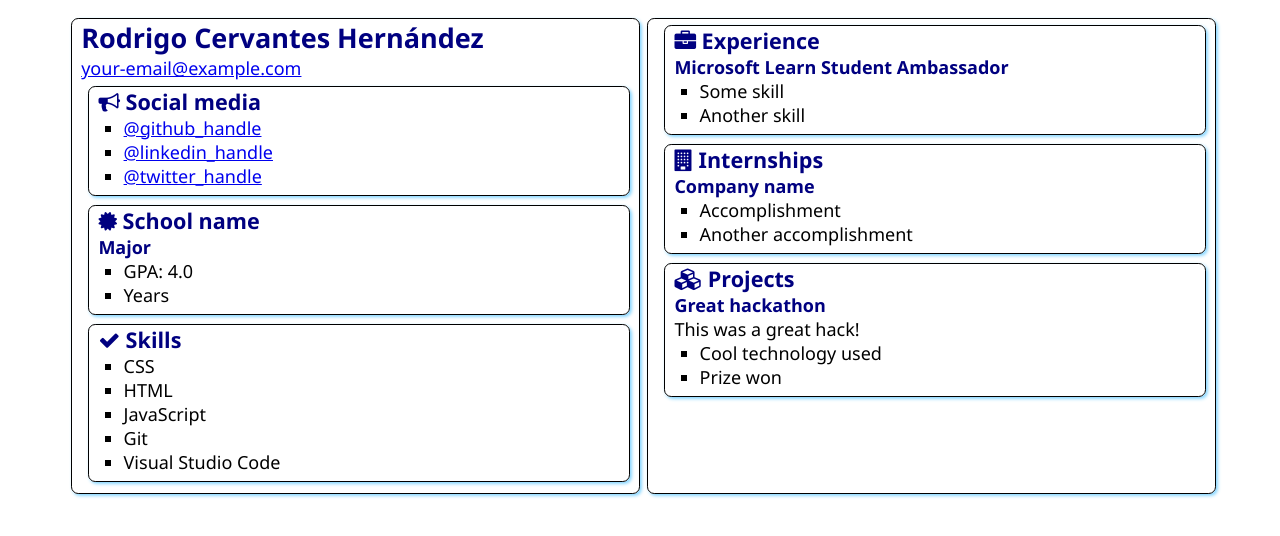
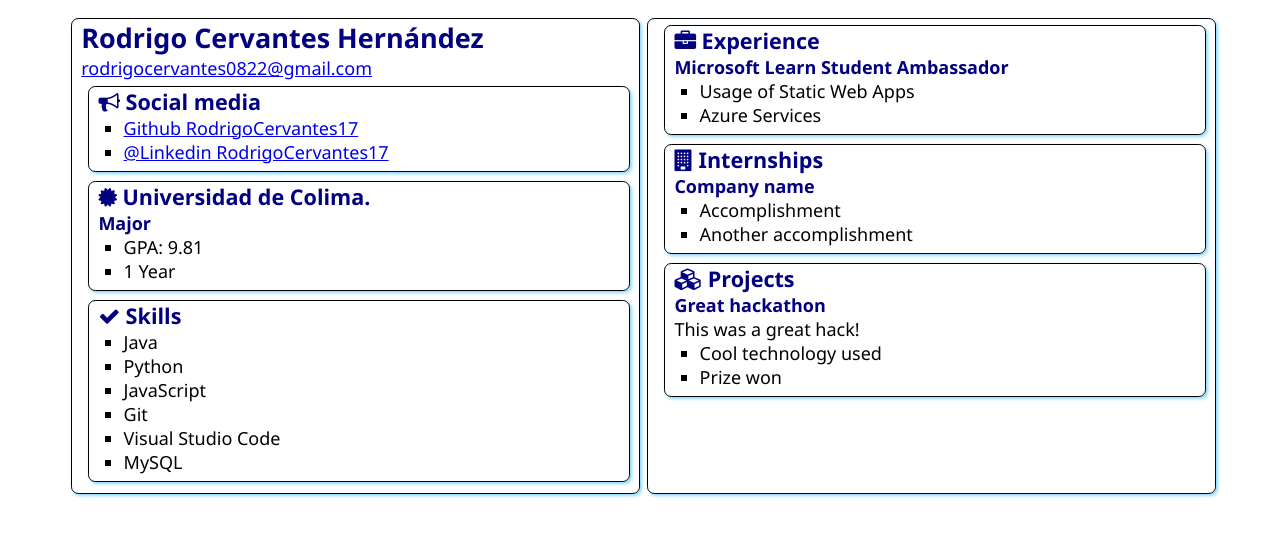
Before and after one commit to RodrigoCervantes17/SATechnicalOnboarding, a plain HTML site: page src/index.html in a window 1280 px wide. Drawn offline with Linux system fonts and the light colour scheme.

Commit message:
Updated more of my info
Let's check what's left to change

```diff
--- a/src/index.html
+++ b/src/index.html
@@ -13,7 +13,7 @@
     <main>
         <article class="box">
             <h1>Rodrigo Cervantes Hernández</h1>
-            <div><a href="mailto:your.email@example.com">your-email@example.com</a></div>
+            <div><a href="mailto:rodrigocervantes0822@gmail.com">rodrigocervantes0822@gmail.com</a></div>
 
             <section class="box">
                 <h2>
@@ -21,9 +21,8 @@
                     Social media
                 </h2>
                 <ul>
-                    <li><a href="https://github.com/<handle>">@github_handle</a></li>
-                    <li><a href="https://linkedin.com/in/<handle>">@linkedin_handle</a></li>
-                    <li><a href="https://twitter.com/<handle>">@twitter_handle</a></li>
+                    <li><a href="https://github.com/RodrigoCervantes17">Github RodrigoCervantes17</a></li>
+                    <li><a href="www.linkedin.com/in/rodrigocervantes17">@Linkedin RodrigoCervantes17</a></li>
                 </ul>
             </section>
 
@@ -31,12 +30,12 @@
                 <div class="education">
                     <h2>
                         <i class="fa fa-certificate" aria-hidden="true"></i>
-                        School name
+                        Universidad de Colima.
                     </h2>
                     <h3>Major</h3>
                     <ul>
-                        <li>GPA: 4.0</li>
-                        <li>Years</li>
+                        <li>GPA: 9.81</li>
+                        <li>1 Year</li>
                     </ul>
                 </div>
             </section>
@@ -47,11 +46,12 @@
                     Skills
                 </h2>
                 <ul>
-                    <li>CSS</li>
-                    <li>HTML</li>
+                    <li>Java</li>
+                    <li>Python</li>
                     <li>JavaScript</li>
                     <li>Git</li>
                     <li>Visual Studio Code</li>
+                    <li>MySQL</li>
                 </ul>
             </section>
         </article>
@@ -63,8 +63,8 @@
                 </h2>
                 <h3>Microsoft Learn Student Ambassador</h3>
                 <ul>
-                    <li>Some skill</li>
-                    <li>Another skill</li>
+                    <li>Usage of Static Web Apps</li>
+                    <li>Azure Services</li>
                 </ul>
             </section>
             <section class="box">
```
